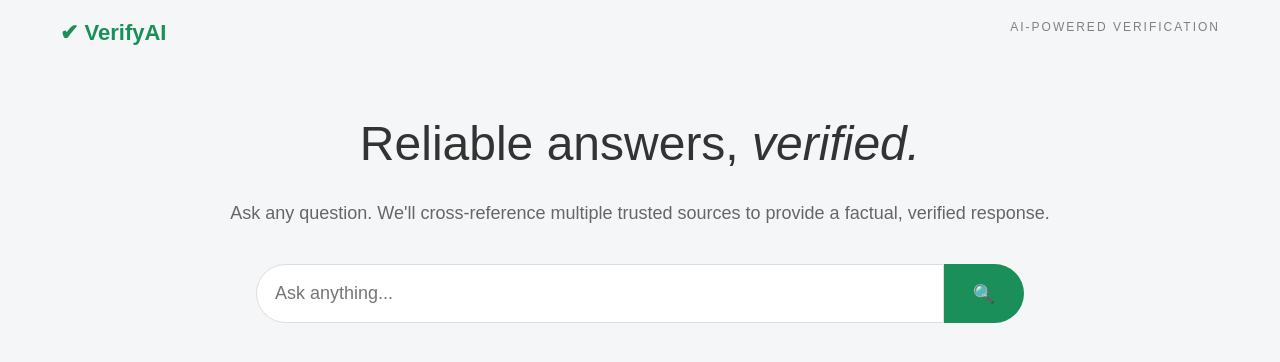
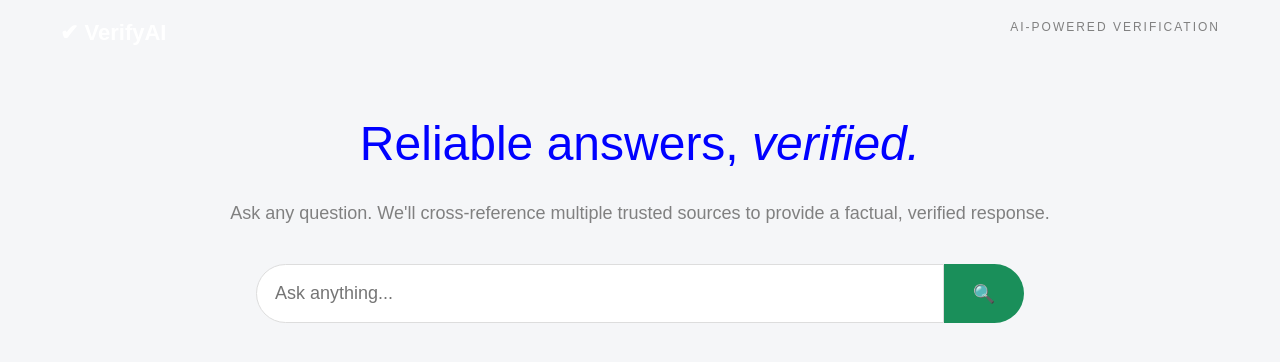
Before and after one commit to Sirirao15/reliable-ai-assistant, a Flask app: page / in a window 1280 px wide. Shown: the top 362 px of the page. Run offline with Flask 3, Linux system fonts and the light colour scheme.

Commit message:
Update style.css

```diff
--- a/templates/static/style.css
+++ b/templates/static/style.css
@@ -2,7 +2,7 @@ body{
 font-family: Arial, Helvetica, sans-serif;
 background:#f5f6f8;
 margin:0;
-color:#333;
+color:Blue;
 }
 
 header{
@@ -14,7 +14,7 @@ padding:20px 60px;
 .logo{
 font-weight:bold;
 font-size:22px;
-color:#1a8f5a;
+color:White;
 }
 
 .tag{
@@ -38,7 +38,7 @@ font-style:italic;
 }
 
 .hero p{
-color:#666;
+color:Gray;
 margin-top:10px;
 font-size:18px;
 }
@@ -94,7 +94,7 @@ font-weight:bold;
 }
 
 .confidence{
-color:#888;
+color:White;
 }
 
 .answer-text{
```
